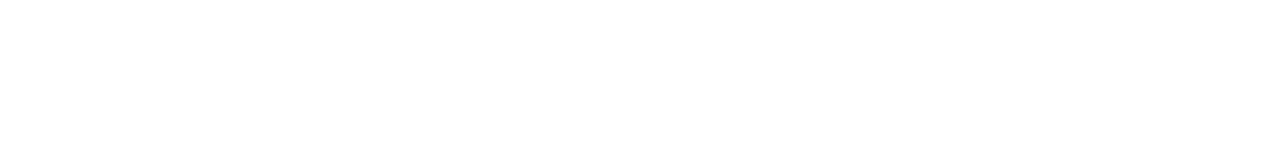
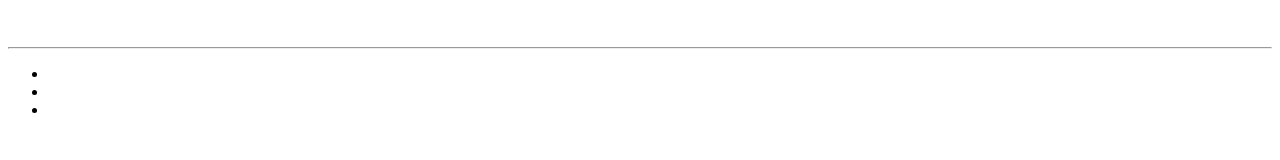
Before and after one commit to Piero-Onorati/html-css-toboolist, a plain HTML site: page index.html in a window 1280 px wide. Drawn offline with Linux system fonts and the light colour scheme.

Commit message:
add html structure

```diff
--- a/index.html
+++ b/index.html
@@ -9,5 +9,35 @@
 </head>
 <body>
 
+    <!-- start header -->
+    <header>
+        <img src="" alt="" id="logo">
+        <h1></h1>
+
+    </header>
+    <!-- end header -->
+
+    <!-- start main -->
+    <main>
+        <div class="container">
+
+            <!-- row with buttons -->
+            <div class="buttons"></div>
+            <hr>
+            <!-- end row with buttons -->
+
+            <!-- start task list -->
+            <ul>
+                <li></li>
+                <li></li>
+                <li></li>
+            </ul>
+            <!-- end task list -->
+
+        </div>
+
+    </main>
+    <!-- end main -->
+
 </body>
 </html>
```
